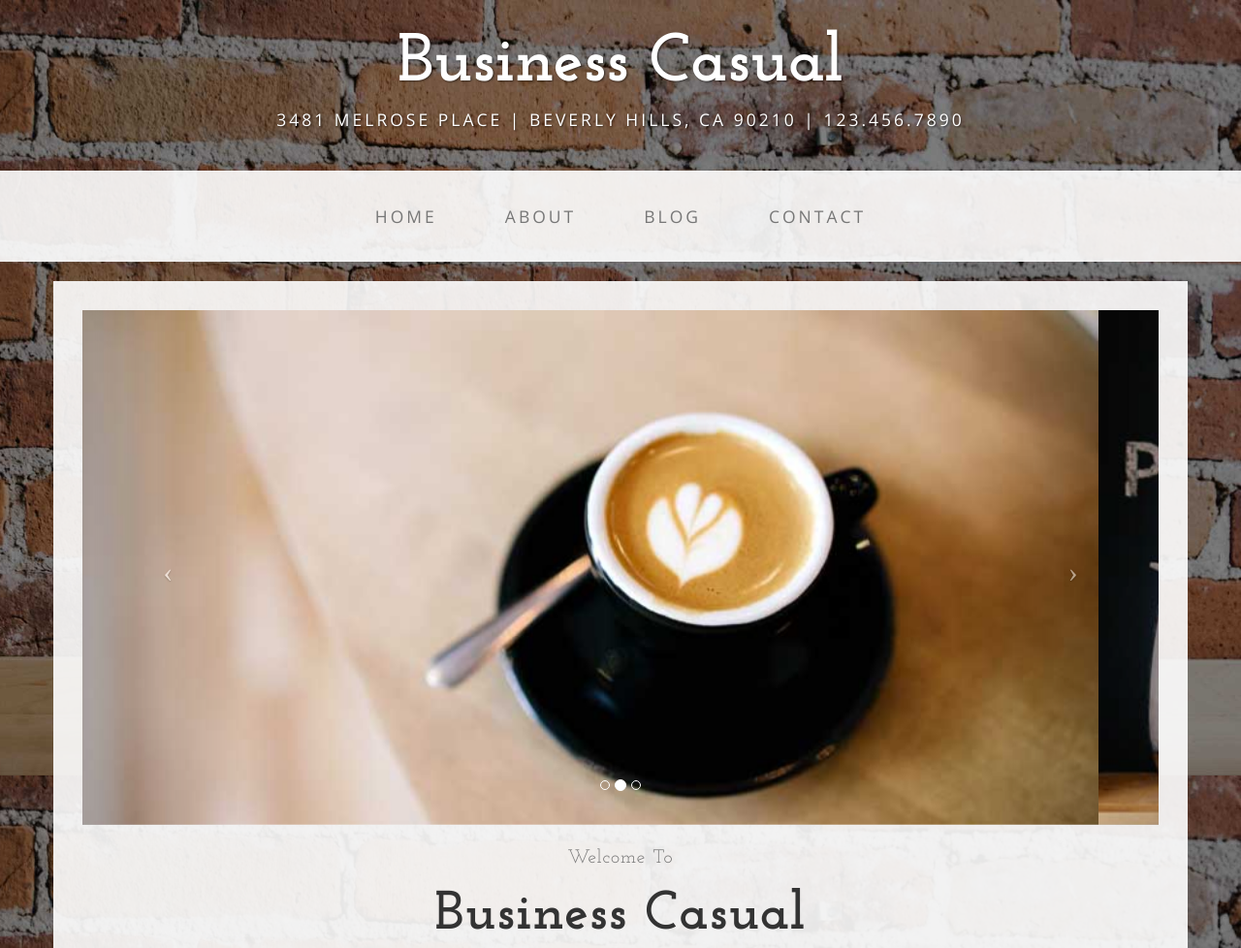
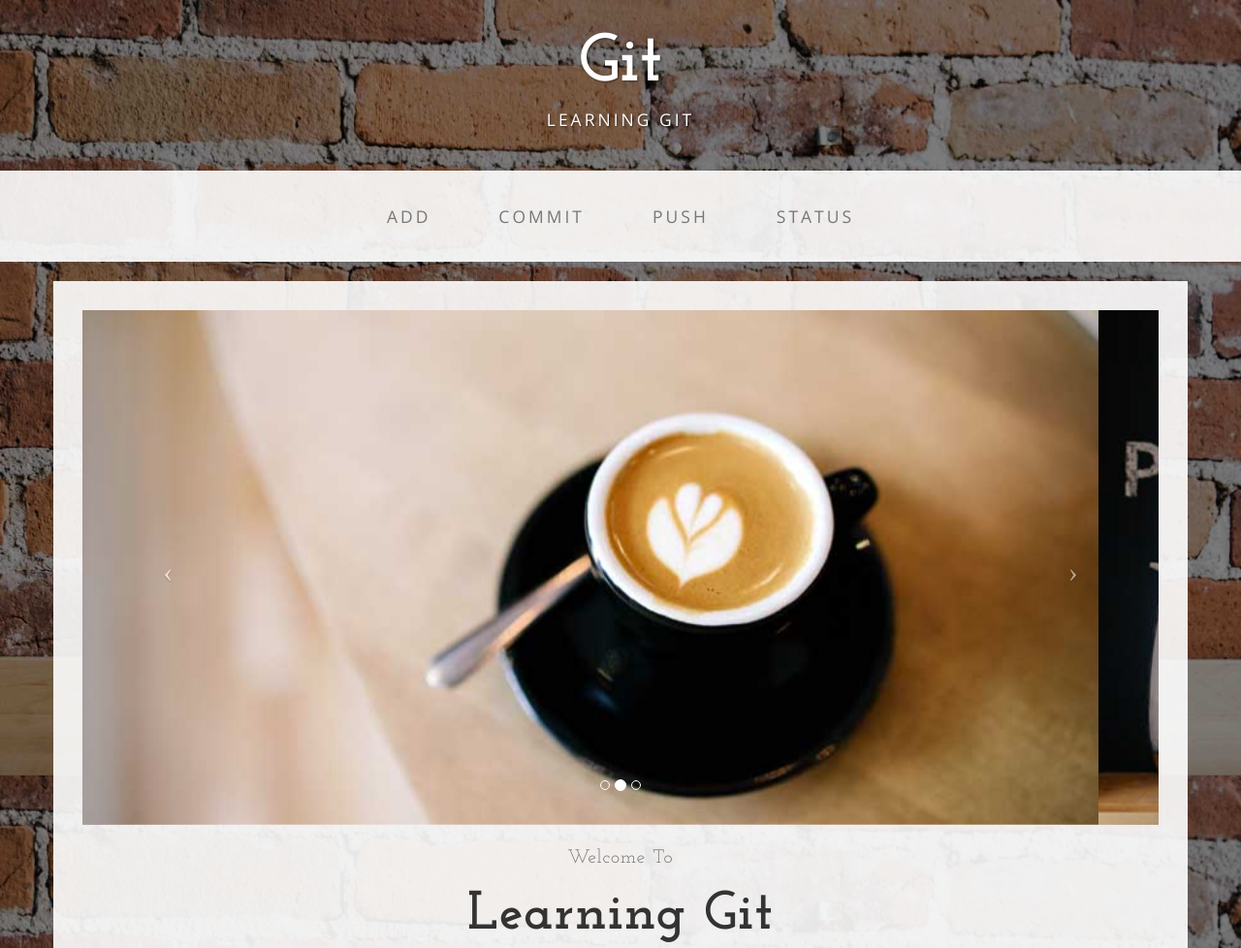
Before and after one commit to awestgate/sitepoint_git_course, a plain HTML site: page index.html in a window 1280 px wide. Shown: the top 978 px of the page at 97% size. Drawn offline with nearby package versions, Linux system fonts and the light colour scheme.

Commit message:
Changed title, subtitle, and nav bar items.

```diff
--- a/index.html
+++ b/index.html
@@ -9,7 +9,7 @@
     <meta name="description" content="">
     <meta name="author" content="">
 
-    <title>Business Casual - Start Bootstrap Theme</title>
+    <title>Git</title>
 
     <!-- Bootstrap Core CSS -->
     <link href="css/bootstrap.min.css" rel="stylesheet">
@@ -32,8 +32,8 @@
 
 <body>
 
-    <div class="brand">Business Casual</div>
-    <div class="address-bar">3481 Melrose Place | Beverly Hills, CA 90210 | 123.456.7890</div>
+    <div class="brand">Git</div>
+    <div class="address-bar">Learning Git</div>
 
     <!-- Navigation -->
     <nav class="navbar navbar-default" role="navigation">
@@ -47,22 +47,22 @@
                     <span class="icon-bar"></span>
                 </button>
                 <!-- navbar-brand is hidden on larger screens, but visible when the menu is collapsed -->
-                <a class="navbar-brand" href="index.html">Business Casual</a>
+                <a class="navbar-brand" href="index.html">Git</a>
             </div>
             <!-- Collect the nav links, forms, and other content for toggling -->
             <div class="collapse navbar-collapse" id="bs-example-navbar-collapse-1">
                 <ul class="nav navbar-nav">
                     <li>
-                        <a href="index.html">Home</a>
+                        <a href="index.html">Add</a>
                     </li>
                     <li>
-                        <a href="about.html">About</a>
+                        <a href="about.html">Commit</a>
                     </li>
                     <li>
-                        <a href="blog.html">Blog</a>
+                        <a href="blog.html">Push</a>
                     </li>
                     <li>
-                        <a href="contact.html">Contact</a>
+                        <a href="contact.html">Status</a>
                     </li>
                 </ul>
             </div>
@@ -108,7 +108,7 @@
                     <h2 class="brand-before">
                         <small>Welcome to</small>
                     </h2>
-                    <h1 class="brand-name">Business Casual</h1>
+                    <h1 class="brand-name">Learning Git</h1>
                     <hr class="tagline-divider">
                     <h2>
                         <small>By
```
